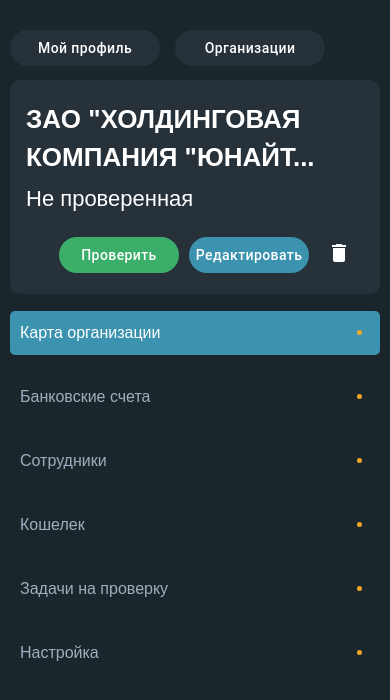
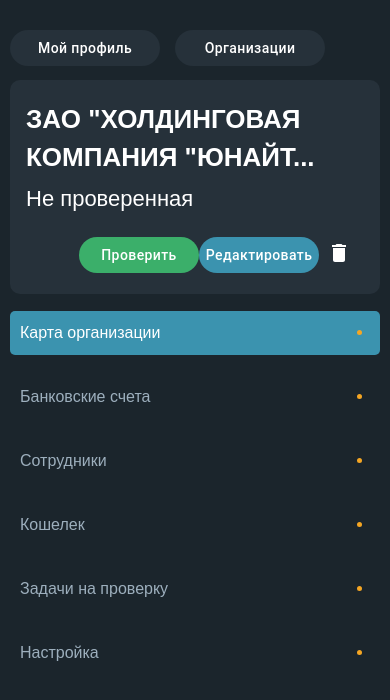
Before and after one commit to konychev-aleksei/redesign, a React (Create React App) app: page / in a window 390 px wide. Shown: the top 700 px of the page. Built offline with nearby package versions, Linux system fonts and the light colour scheme; the HTML template or start-up script is replaced by a standard one.

Commit message:
Update style.module.scss

```diff
--- a/src/newUI/TitlePanel/style.module.scss
+++ b/src/newUI/TitlePanel/style.module.scss
@@ -22,7 +22,7 @@
   flex-basis: 400px;
   flex-direction: row-reverse;
   height: 32px;
-  gap: 16px;
+  flex-gap: 16px;
 }
 
 .button {
@@ -56,7 +56,7 @@
     margin-top: 20px;
     flex-basis: 32px;
     padding: 5px;
-    gap: 10px;
+    flex-gap: 10px;
   }
 
   .primary {
```
